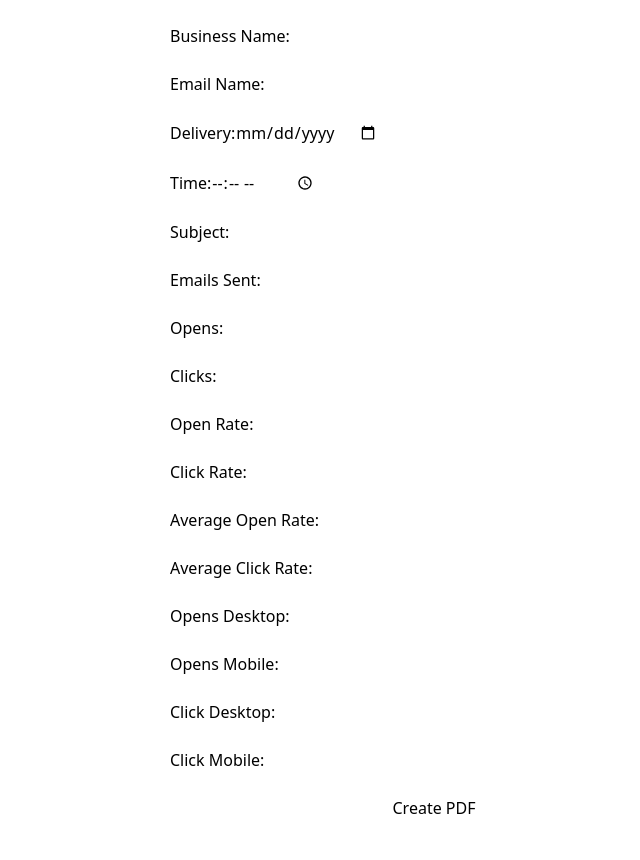
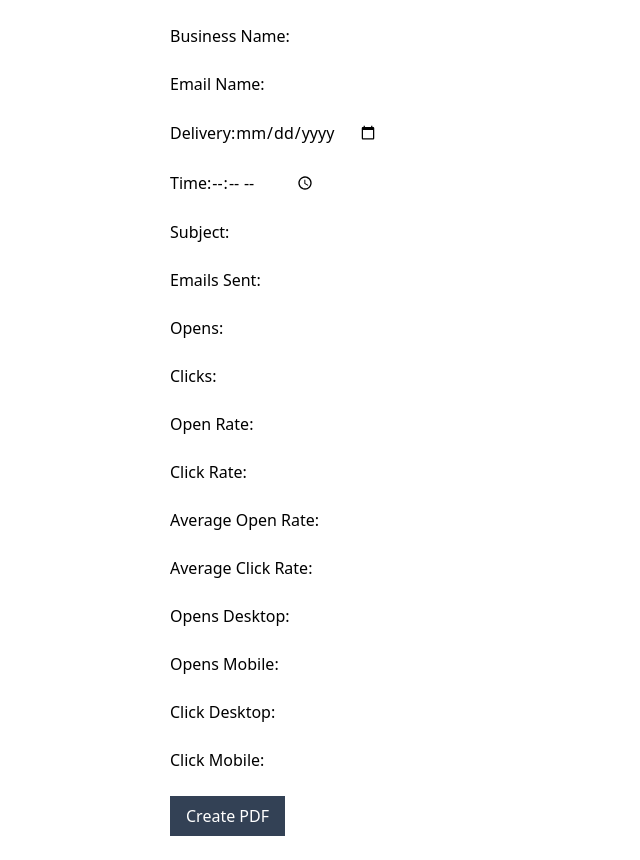
Before and after one commit to ermorrpheus/reporting-gen, a Next.js app: page / in a window 1280 px wide. Shown: the whole page, without its empty margins (206-846 px from the left). Built offline with nearby package versions, Linux system fonts and the light colour scheme; what @react-pdf/renderer would draw is missing.

Commit message:
add style to generate button

```diff
--- a/src/pages/index.tsx
+++ b/src/pages/index.tsx
@@ -225,7 +225,12 @@ export default function PdfCreator() {
           }
         />
       </div>
-      <button onClick={handleClick}>Create PDF</button>
+      <button
+        className="bg-slate-700 px-4 py-2 text-white max-w-fit hover:bg-slate-900"
+        onClick={handleClick}
+      >
+        Create PDF
+      </button>
     </div>
   );
 }
```
